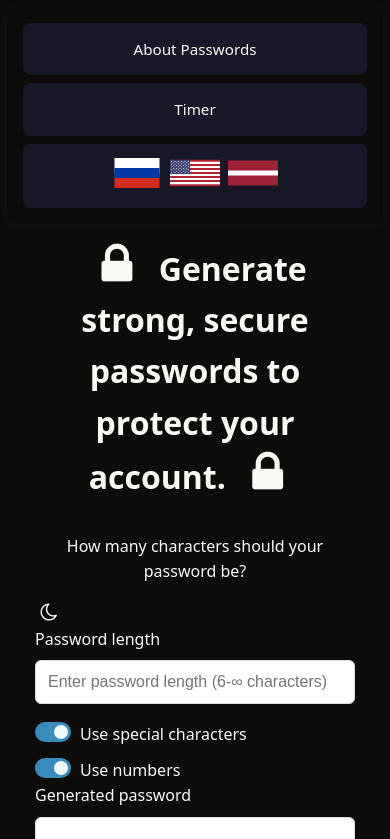
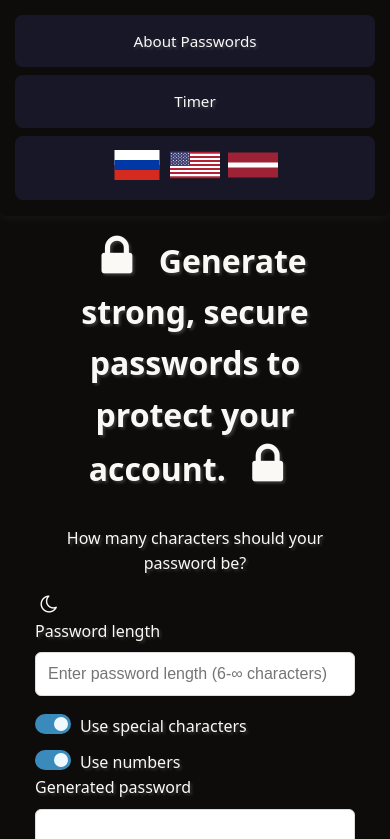
Before and after one commit to Armands-Bidzans/remake-password-generator, a plain HTML site: page index.html in a window 390 px wide. Both pictures are taken after a click on the button "Toggle dark mode". Shown: the top 839 px of the page. Drawn offline with Linux system fonts and the light colour scheme.

Commit message:
added shadows for text and elements, reworked navbar

```diff
--- a/styles.css
+++ b/styles.css
@@ -1,33 +1,35 @@
-/* Root variables */
 :root {
   --bg: #faf9f6;
   --text: #0e0c0a;
+    text-shadow: 2px 2px 3px rgba(0,0,0,0.25);
   --primary: #6366f1;
-  --nav-bg: rgba(99, 102, 241, .08);
+  --p-light: color-mix(in srgb, var(--primary) 15%, transparent);
+  --p-border: color-mix(in srgb, var(--primary) 25%, transparent);
   --shadow: 0 2px 12px #0000001a;
-  --check-bg: #b3b; /* Сокращено с #b3b3b3 */
+  --check-bg: #b3b;
   --check: #2c6786;
-  -webkit-tap-highlight-color: transparent
+  -webkit-tap-highlight-color: transparent;
 }
 
-/* Dark mode variables */
 .dark-mode {
   --bg: #0e0c0a;
   --text: #faf9f6;
-  --nav-bg: rgba(99, 102, 241, .12);
+    text-shadow: 2px 2px 3px rgba(232,232,232,0.2);
+  --p-light: color-mix(in srgb, var(--primary) 12%, transparent);
   --shadow: 0 2px 12px #ffffff0d;
-  --check-bg: #666; /* Сокращено с #666666 */
-  --check: #3a8bbb
+  --check-bg: #666;
+  --check: #3a8bbb;
 }
 
-/* Global resets & Body */
 html {
   box-sizing: border-box;
-  touch-action: manipulation
+  touch-action: manipulation;
 }
+
 *, *::before, *::after {
-  box-sizing: inherit
+  box-sizing: inherit;
 }
+
 body {
   background: var(--bg);
   color: var(--text);
@@ -36,17 +38,15 @@ body {
   font: 1rem/1.6 system-ui, -apple-system, BlinkMacSystemFont, "Segoe UI", Roboto, Oxygen, Ubuntu, Cantarell, sans-serif;
   transition: background .3s ease, color .3s ease;
   -webkit-font-smoothing: antialiased;
-  -moz-osx-font-smoothing: grayscale
+  -moz-osx-font-smoothing: grayscale;
 }
 
-/* Container */
 .container {
   max-width: 600px;
   margin: 0 auto;
-  padding: 20px
+  padding: 20px;
 }
 
-/* Input field */
 input[type="text"] {
   width: 100%;
   padding: 12px;
@@ -54,10 +54,9 @@ input[type="text"] {
   border: 1px solid #ddd;
   border-radius: 6px;
   transition: border-color .3s ease;
-  appearance: none
+  appearance: none;
 }
 
-/* Navbar */
 .navbar {
   display: flex;
   flex-wrap: wrap;
@@ -70,59 +69,68 @@ input[type="text"] {
   border-radius: 12px;
   transition: box-shadow .3s ease, background .3s ease;
   position: relative;
-  z-index: 1
+  z-index: 1;
 }
+
 .nav-item {
   padding: .75rem 1.5rem;
   border-radius: 8px;
   text-decoration: none;
   color: var(--text);
-  background: var(--nav-bg);
-  transition: transform .25s ease, background .25s ease, border-color .25s ease;
+  background: var(--p-light);
+  transition: transform .25s ease, background .25s ease, border-color .25s ease, box-shadow .25s ease;
   display: inline-flex;
   align-items: center;
   gap: .5rem;
   border: 2px solid transparent;
-  font-weight: 500
+  font-weight: 500;
+  -webkit-tap-highlight-color: transparent;
 }
-.nav-item:hover {
-  background: color-mix(in srgb, var(--primary) 15%, transparent);
-  border-color: color-mix(in srgb, var(--primary) 25%, transparent);
-  transform: translateY(-1px)
+
+.nav-item:where(:hover, :focus-visible) {
+  background: color-mix(in srgb, var(--primary) 20%, transparent);
+  border-color: var(--p-border);
+  transform: translateY(-2px);
+  box-shadow: 0 4px 16px rgba(99, 102, 241, 0.3);
 }
+
 .nav-item:active {
   transform: translateY(0);
-  transition-duration: .1s
+  transition-duration: .1s;
+  box-shadow: none;
+  background: color-mix(in srgb, var(--primary) 25%, transparent);
 }
 
-/* Checkbox */
 .checkbox.style-e {
   display: inline-block;
   position: relative;
   padding-left: 50px;
   margin-top: 10px;
   cursor: pointer;
-  -webkit-touch-callout: none
+  -webkit-touch-callout: none;
 }
+
 .checkbox.style-e input {
   position: absolute;
   opacity: 0;
-  width: 1px; /* Используем 1px вместо 0 для большей совместимости со скринридерами */
+  width: 1px;
   height: 1px;
   margin: -1px;
   overflow: hidden;
-  clip: rect(0 0 0 0)
+  clip: rect(0 0 0 0);
 }
+
 .checkbox.style-e .checkbox__checkmark {
   position: absolute;
   top: 0;
   left: 0;
   width: 40px;
   height: 22px;
-  background: #333; /* Сокращено с #333333 */
+  background: #333;
   border-radius: 11px;
-  transition: background-color .25s ease, box-shadow .25s ease
+  transition: background-color .25s ease, box-shadow .25s ease;
 }
+
 .checkbox.style-e .checkbox__checkmark::after {
   content: "";
   position: absolute;
@@ -132,27 +140,29 @@ input[type="text"] {
   height: 16px;
   background: #f0f8ff;
   border-radius: 50%;
-  transition: transform .25s ease, background-color .25s ease
+  transition: transform .25s ease, background-color .25s ease;
 }
-.checkbox.style-e input:not(:checked) ~ .checkbox__checkmark { background: var(--check-bg) }
-.checkbox.style-e input:checked ~ .checkbox__checkmark { background: var(--check) }
+
+.checkbox.style-e input:not(:checked) ~ .checkbox__checkmark { background: var(--check-bg); }
+.checkbox.style-e input:checked ~ .checkbox__checkmark { background: var(--check); }
 .checkbox.style-e input:checked ~ .checkbox__checkmark::after {
   transform: translateX(18px);
-  background: #f0f8ff
-}
-@media (hover: hover) {
-  .checkbox.style-e:hover .checkbox__checkmark { box-shadow: 0 0 5px #0001 }
-  .checkbox.style-e:hover .checkbox__checkmark::after { background: #e0e0e0 }
-  .checkbox.style-e:hover input:checked ~ .checkbox__checkmark { background: #333 } /* Сокращено с #333333 */
+  background: #f0f8ff;
 }
 
-/* Buttons */
+@media (hover: hover) {
+  .checkbox.style-e:hover .checkbox__checkmark { box-shadow: 0 0 5px #0001; }
+  .checkbox.style-e:hover .checkbox__checkmark::after { background: #e0e0e0; }
+  .checkbox.style-e:hover input:checked ~ .checkbox__checkmark { background: #333; }
+}
+
 .button-group {
   display: flex;
   margin-top: -1.5rem;
   justify-content: center;
-  flex-wrap: wrap
+  flex-wrap: wrap;
 }
+
 .button {
   position: relative;
   display: inline-flex;
@@ -163,8 +173,9 @@ input[type="text"] {
   padding: 24px 32px;
   min-width: 140px;
   transition: transform .3s ease;
-  will-change: transform
+  will-change: transform;
 }
+
 .tooltip-text {
   position: absolute;
   bottom: -15px;
@@ -177,81 +188,86 @@ input[type="text"] {
   padding: 4px 8px;
   border-radius: 4px;
   white-space: nowrap;
-  pointer-events: none
+  pointer-events: none;
 }
+
 @keyframes btn {
-  0% { transform: scale(1) rotate(0) } /* scale(1.0) -> scale(1) */
-  15% { transform: scale(1.1) rotate(-2deg) }
-  30% { transform: scale(1.15) rotate(2deg) }
-  45% { transform: scale(1.2) rotate(-1.5deg) }
-  60% { transform: scale(1.2) rotate(1.5deg) }
-  75% { transform: scale(1.2) rotate(-1deg) }
-  90% { transform: scale(1.2) rotate(.5deg) }
-  100% { transform: scale(1.2) rotate(0) }
+  0% { transform: scale(1) rotate(0); }
+  15% { transform: scale(1.1) rotate(-2deg); }
+  30% { transform: scale(1.15) rotate(2deg); }
+  45% { transform: scale(1.2) rotate(-1.5deg); }
+  60% { transform: scale(1.2) rotate(1.5deg); }
+  75% { transform: scale(1.2) rotate(-1deg); }
+  90% { transform: scale(1.2) rotate(.5deg); }
+  100% { transform: scale(1.2) rotate(0); }
 }
+
 .button:active {
   animation: btn .3s ease forwards;
-  transform: scale(1.15)
+  transform: scale(1.15);
 }
+
 @media (hover: hover) {
   .button:hover {
     transform: scale(1.2);
-    animation: btn .3s ease
+    animation: btn .3s ease;
   }
   .button:hover .tooltip-text {
     opacity: 1;
-    visibility: visible
+    visibility: visible;
   }
 }
+
 @media (hover: none) {
   .tooltip-text {
     opacity: 1;
-    visibility: visible
+    visibility: visible;
   }
 }
 
-/* Responsive */
 @media (max-width: 768px) {
-  body { padding: 15px }
-  .navbar { gap: .8rem; padding: 1rem; margin: -.5rem -.5rem 1.5rem }
-  .nav-item { padding: .75rem 1.2rem; font-size: .95rem; flex: 1 1 auto; text-align: center }
-  input[type="text"], .button { width: 100%; font-size: 16px }
-  .button { font-size: 24px; padding: 20px 28px; min-width: 120px }
-}
-@media (max-width: 480px) {
-  .navbar { flex-direction: column; gap: .5rem; border-radius: 8px }
-  .nav-item { width: 100%; justify-content: center }
-  .checkbox.style-e { padding-left: 45px }
-  .checkbox.style-e .checkbox__checkmark { width: 36px; height: 20px }
-  .checkbox.style-e .checkbox__checkmark::after { width: 14px; height: 14px }
-  .checkbox.style-e input:checked ~ .checkbox__checkmark::after { transform: translateX(16px) }
+  body { padding: 15px; }
+  .navbar { gap: .8rem; padding: 1rem; margin: -.5rem -.5rem 1.5rem; }
+  .nav-item { padding: .75rem 1.2rem; font-size: .95rem; flex: 1 1 auto; text-align: center; }
+  input[type="text"], .button { width: 100%; font-size: 16px; }
+  .button { font-size: 24px; padding: 20px 28px; min-width: 120px; }
 }
 
-/* Moon icon */
+@media (max-width: 480px) {
+  .navbar { flex-direction: column; gap: .5rem; border-radius: 8px; margin: -1rem -1rem 2rem; padding: 1rem; }
+  .nav-item { width: 100%; justify-content: center; }
+  .checkbox.style-e { padding-left: 45px; }
+  .checkbox.style-e .checkbox__checkmark { width: 36px; height: 20px; }
+  .checkbox.style-e .checkbox__checkmark::after { width: 14px; height: 14px; }
+  .checkbox.style-e input:checked ~ .checkbox__checkmark::after { transform: translateX(16px); }
+}
+
 .icon-moon {
   cursor: pointer;
   background: none;
   border: none;
   padding: 0;
   color: inherit;
-  will-change: transform
-}
-.icon-moon:active { animation: spin .3s ease }
-@keyframes spin {
-  0% { transform: rotate(0) }
-  10% { transform: rotate(8deg) } 20% { transform: rotate(16deg) }
-  30% { transform: rotate(22deg) } 40% { transform: rotate(28deg) }
-  50% { transform: rotate(30deg) } 60% { transform: rotate(20deg) }
-  70% { transform: rotate(10deg) } 80% { transform: rotate(-5deg) }
-  90% { transform: rotate(-10deg) } 100% { transform: rotate(0) }
+  will-change: transform;
 }
 
-/* Fontello icon font */
+.icon-moon:active { animation: spin .3s ease; }
+
+@keyframes spin {
+  0% { transform: rotate(0); }
+  10% { transform: rotate(8deg); } 20% { transform: rotate(16deg); }
+  30% { transform: rotate(22deg); } 40% { transform: rotate(28deg); }
+  50% { transform: rotate(30deg); } 60% { transform: rotate(20deg); }
+  70% { transform: rotate(10deg); } 80% { transform: rotate(-5deg); }
+  90% { transform: rotate(-10deg); } 100% { transform: rotate(0); }
+}
+
 @font-face {
   font-family: 'fontello';
   src: url('font/fontello.eot?15294365');
-  src: url('font/fontello.woff2?15294365') format('woff2')
+  src: url('font/fontello.woff2?15294365') format('woff2');
 }
+
 [class^="icon-"]:before, [class*=" icon-"]:before {
   font-family: "fontello";
   font-style: normal;
@@ -263,10 +279,10 @@ input[type="text"] {
   text-align: center;
   line-height: 1em;
   -webkit-font-smoothing: antialiased;
-  -moz-osx-font-smoothing: grayscale
+  -moz-osx-font-smoothing: grayscale;
 }
-/* Specific Icons */
-.icon-lock:before { content: '\e800'; font-size: 1.5em }
-.icon-clipboard:before { content: '\e801'; font-size: 1.5em }
-.icon-arrows-cw:before { content: '\e802'; font-size: 1.5em }
-.icon-moon:before { content: '\f186'; font-size: 1.5em }
+
+.icon-lock:before { content: '\e800'; font-size: 1.5em; }
+.icon-clipboard:before { content: '\e801'; font-size: 1.5em; }
+.icon-arrows-cw:before { content: '\e802'; font-size: 1.5em; }
+.icon-moon:before { content: '\f186'; font-size: 1.5em; }
--- a/styles2.css
+++ b/styles2.css
@@ -1,11 +1,15 @@
 :root {
   --bg: #faf9f6;
   --txt: #0e0c0a;
+    text-shadow: 2px 2px 3px rgba(0,0,0,0.15);
   --p: #6366f1;
-  --nav-bg: #6366f114; /* rgba(99,102,241,0.08) -> hex+alpha */
-  --shadow: 0 2px 12px #0001; /* rgba(0,0,0,0.1) -> hex+alpha */
+  --p-light: color-mix(in srgb, var(--p) 15%, transparent);
+  --p-border: color-mix(in srgb, var(--p) 25%, transparent);
+  --btn-txt: #ffffff;
+  --shadow: 0 4px 16px rgba(0, 0, 0, 0.08);
   --radius-lg: 12px;
   --radius-sm: 8px;
+  --transition: transform .2s ease, opacity .2s ease, background-color .2s ease, border-color .2s ease;
 }
 
 body {
@@ -29,47 +33,49 @@ body {
   justify-content: center;
   position: relative;
   z-index: 1;
-  transition: box-shadow .3s ease, background .3s ease; /* 0.3s -> .3s */
+  transition: box-shadow .3s ease, background .3s ease;
 }
 
 .nav-item {
-  padding: .75rem 1.5rem; /* 0.75rem -> .75rem */
+  padding: .75rem 1.5rem;
   border-radius: var(--radius-sm);
   text-decoration: none;
   color: var(--txt);
-  background: var(--nav-bg);
-  transition: transform .25s ease, background .25s ease, border-color .25s ease; /* 0.25s -> .25s */
+  background: var(--p-light);
+  transition: transform .25s ease, background .25s ease, border-color .25s ease, box-shadow .25s ease;
   font-weight: 500;
   text-align: center;
   border: 2px solid transparent;
   display: inline-flex;
   align-items: center;
-  gap: .5rem; /* 0.5rem -> .5rem */
+  gap: .5rem;
   -webkit-tap-highlight-color: transparent;
 }
 
-/* Используем rgba вместо color-mix для краткости, сохраняя результат */
-.nav-item:hover {
-  background: rgba(99,102,241,.15); /* color-mix(in srgb, var(--p) 15%, transparent) */
-  border-color: rgba(99,102,241,.25); /* color-mix(in srgb, var(--p) 25%, transparent) */
-  transform: translateY(-1px);
+.nav-item:where(:hover, :focus-visible) {
+  background: #6366f126;
+  border-color: var(--p-border);
+  transform: translateY(-2px);
+  box-shadow: 0 4px 16px rgba(99, 102, 241, 0.3);
 }
 
 .nav-item:active {
   transform: translateY(0);
-  transition-duration: .1s; /* 0.1s -> .1s */
+  transition-duration: .1s;
+  box-shadow: none;
+  background: #6366f140;
 }
 
 @media (max-width: 768px) {
   .navbar {
-    margin: -.5rem -.5rem 1.5rem; /* 0.5rem -> .5rem */
+    margin: -.5rem -.5rem 1.5rem;
     padding: 1rem;
-    gap: .8rem; /* 0.8rem -> .8rem */
+    gap: .8rem;
   }
 
   .nav-item {
-    padding: .75rem 1.2rem; /* 0.75rem -> .75rem */
-    font-size: .95rem; /* 0.95rem -> .95rem */
+    padding: .75rem 1.2rem;
+    font-size: .95rem;
     flex: 1 1 auto;
   }
 }
@@ -77,7 +83,7 @@ body {
 @media (max-width: 480px) {
   .navbar {
     flex-direction: column;
-    gap: .5rem; /* 0.5rem -> .5rem */
+    gap: .5rem;
     border-radius: var(--radius-sm);
     margin: -1rem -1rem 2rem;
     padding: 1rem;
@@ -100,5 +106,6 @@ body {
   display: block;
   margin: 20px auto;
   max-width: 100%;
-  /* height: auto; - убрано, т.к. это значение по умолчанию при max-width: 100% */
+  filter: drop-shadow(0 4px 24px rgba(0, 0, 0, 0.5));
+  transform: translateZ(0);
 }
--- a/timer.css
+++ b/timer.css
@@ -1,12 +1,15 @@
 :root {
   --bg: #faf9f6;
   --txt: #0e0c0a;
+    text-shadow: 2px 2px 3px rgba(0,0,0,0.15);
   --p: #6366f1;
-  --nav-bg: rgba(99,102,241,.08);
-  --shadow: 0 2px 12px #0001;
+  --p-light: color-mix(in srgb, var(--p) 15%, transparent);
+  --p-border: color-mix(in srgb, var(--p) 25%, transparent);
+  --btn-txt: #ffffff;
+  --shadow: 0 4px 16px rgba(0, 0, 0, 0.08);
   --radius-lg: 12px;
   --radius-sm: 8px;
-  --transition: transform .2s ease, opacity .2s ease;
+  --transition: transform .2s ease, opacity .2s ease, background-color .2s ease, border-color .2s ease;
 }
 
 body {
@@ -42,8 +45,8 @@ body {
   border-radius: var(--radius-sm);
   text-decoration: none;
   color: var(--txt);
-  background: var(--nav-bg);
-  transition: transform .25s ease, background .25s ease, border-color .25s ease;
+  background: var(--p-light);
+  transition: transform .25s ease, background .25s ease, border-color .25s ease, box-shadow .25s ease;
   font-weight: 500;
   text-align: center;
   border: 2px solid transparent;
@@ -54,14 +57,17 @@ body {
 }
 
 .nav-item:where(:hover, :focus-visible) {
-  background: color-mix(in srgb, var(--p) 15%, transparent);
-  border-color: color-mix(in srgb, var(--p) 25%, transparent);
-  transform: translateY(-1px);
+  background: color-mix(in srgb, var(--p) 20%, transparent);
+  border-color: var(--p-border);
+  transform: translateY(-2px);
+  box-shadow: 0 4px 16px rgba(99, 102, 241, 0.3);
 }
 
 .nav-item:active {
   transform: translateY(0);
   transition-duration: .1s;
+  box-shadow: none;
+  background: color-mix(in srgb, var(--p) 25%, transparent);
 }
 
 .timer-container {
@@ -95,20 +101,22 @@ body {
   background: var(--p);
   color: #fff;
   cursor: pointer;
-  transition: var(--transition);
+  transition: transform .2s cubic-bezier(0.25, 0.46, 0.45, 0.94), opacity .2s ease, box-shadow .2s ease;
   min-width: 100px;
 }
 
 .hidden { display: none; }
 
 .btn:where(:hover, :focus-visible) {
-  transform: translateY(-1px);
-  opacity: .9;
+  transform: translateY(-3px) scale(1.03);
+  opacity: .95;
+  box-shadow: 0 6px 18px rgba(99, 102, 241, 0.4);
 }
 
 .btn:active {
-  transform: translateY(0);
-  transition-duration: .1s;
+  transform: translateY(0) scale(0.98);
+  transition-duration: .08s;
+  box-shadow: 0 2px 8px rgba(99, 102, 241, 0.3);
 }
 
 @media (max-width: 768px) {
```
